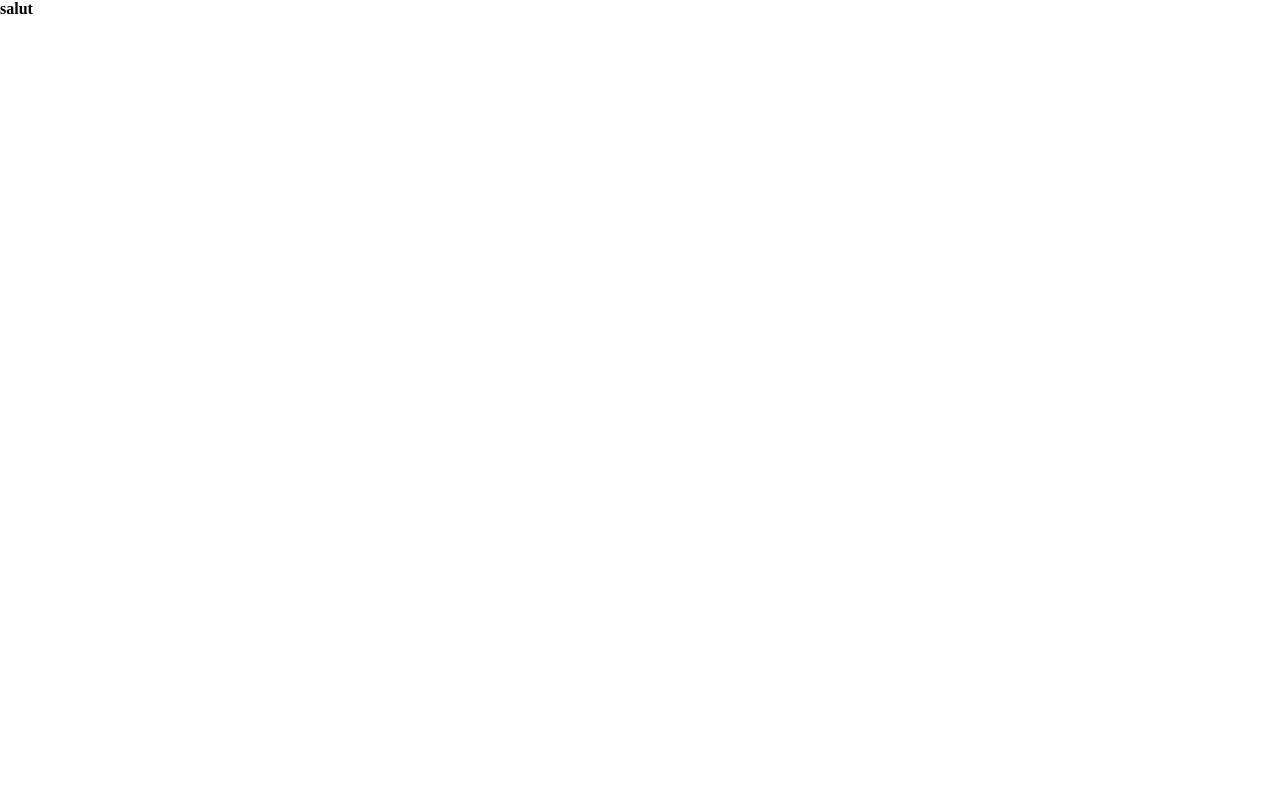
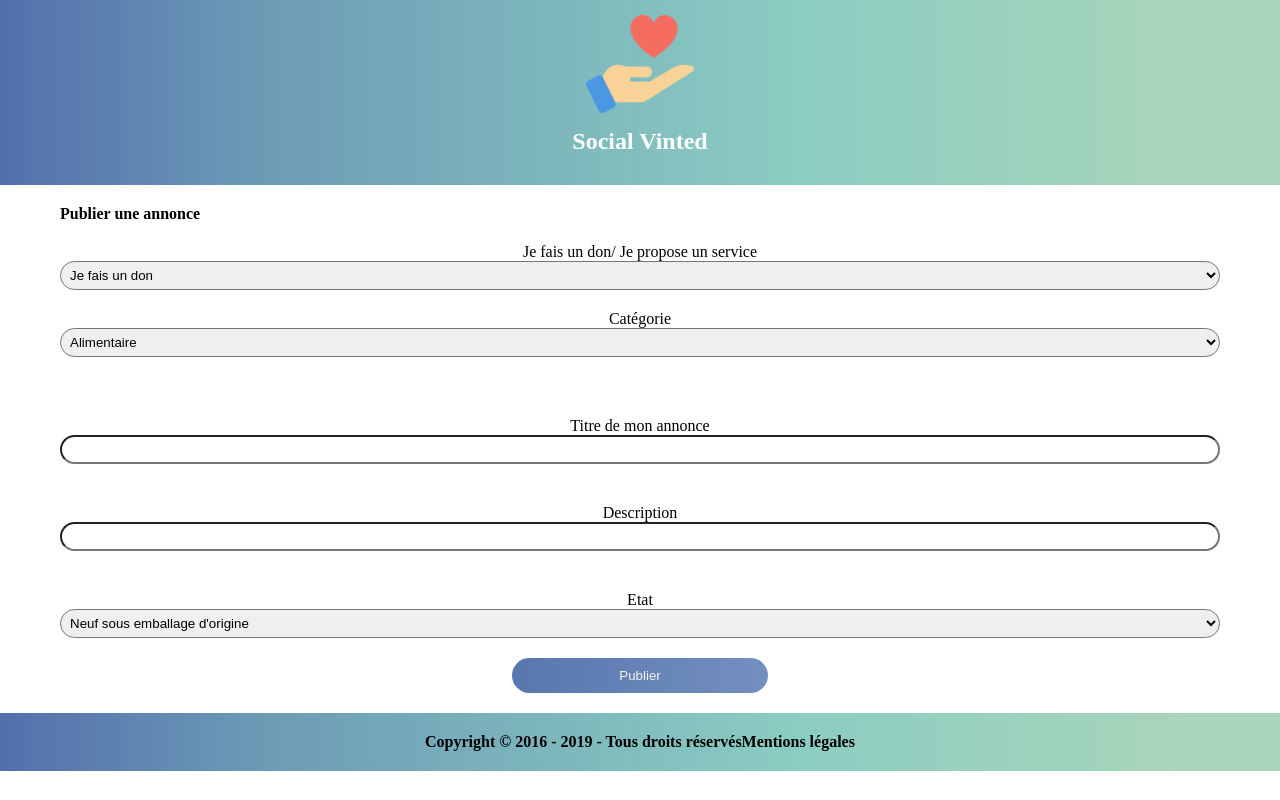
Before and after one commit to Sylviatoo/SocialVinted, a React (Vite) app in the folder client/: page /giving in a window 1280 px wide. Built offline with nearby package versions, Linux system fonts and the light colour scheme.

Commit message:
add: second page and form

```diff
--- /dev/null
+++ b/client/src/components/Form.tsx
@@ -0,0 +1,67 @@
+import { useState } from "react";
+import "../styles/Form.css";
+
+export default function Form() {
+  const [value, setValue] = useState("1");
+
+  return (
+    <>
+      <h1 className="publish">Publier une annonce</h1>
+      <form>
+        <label>
+          Je fais un don/ Je propose un service
+          <select onChange={(event) => setValue(event.target.value)}>
+            <option value="1">Je fais un don</option>
+            <option value="2">Je propose un service</option>
+          </select>
+          {value === "1" ? (
+            <label>
+              Catégorie
+              <select className="category">
+                <option value="1">Alimentaire</option>
+                <option value="2">Produits d'hygiène</option>
+                <option value="3">Vêtements</option>
+                <option value="4">Jouets</option>
+                <option value="5">Electroménager</option>
+                <option value="6">Meuble</option>
+                <option value="7">Produits pour bébé</option>
+                <option value="8">Informatique</option>
+              </select>
+            </label>
+          ) : (
+            <label>
+              Catégorie
+              <select>
+                <option value="1">Bricolage</option>
+                <option value="2">Aide aux courses</option>
+                <option value="3">Garde d'animaux de compagnie</option>
+                <option value="4">Garde d'enfants</option>
+                <option value="5">Soutien aux personnes isolées</option>
+              </select>
+            </label>
+          )}
+        </label>
+
+        <label>
+          Titre de mon annonce
+          <input type="text" name="name" />
+        </label>
+        <label>
+          Description
+          <input type="text" name="name" />
+        </label>
+        <label>
+          Etat
+          <select>
+            <option value="1">Neuf sous emballage d'origine</option>
+            <option value="2">Etat neuf</option>
+            <option value="3">Très bon état</option>
+            <option value="4">Bon état</option>
+            <option value="5">Satisfaisant</option>
+          </select>
+        </label>
+        <input className="submit" type="submit" value="Publier" />
+      </form>
+    </>
+  );
+}
--- a/client/src/components/Giving.tsx
+++ b/client/src/components/Giving.tsx
@@ -1,3 +1,35 @@
+import "../styles/Footer.css";
+import { useNavigate } from "react-router-dom";
+import Footer from "./Footer";
+import Form from "./Form";
+
 export default function Giving() {
-  return <h1>salut</h1>;
+  const imgUrl = "/src/assets/images/LOGO_Social_Vinted.png";
+  const titleFooter = "Copyright © 2016 - 2019 - Tous droits réservés";
+  const mentionslegales = "Mentions légales";
+  const navigate = useNavigate();
+  const handleClick = () => {
+    const setPage = "/";
+    navigate(setPage);
+  };
+  return (
+    <>
+      <header>
+        <div className="header">
+          <img
+            className="logo"
+            alt="logo du site"
+            src={imgUrl}
+            onClick={handleClick}
+            onKeyDown={handleClick}
+          />
+          <h2 className="title">Social Vinted</h2>
+        </div>
+      </header>
+      <main>
+        <Form />
+      </main>
+      <Footer titleFooter={titleFooter} mentionslegales={mentionslegales} />
+    </>
+  );
 }
--- /dev/null
+++ b/client/src/styles/Form.css
@@ -0,0 +1,43 @@
+.publish {
+  margin-left: 60px;
+  margin-top: 20px;
+}
+
+form {
+  display: flex;
+  flex-direction: column;
+}
+
+label {
+  display: flex;
+  flex-direction: column;
+  text-align: center;
+  margin: 20px;
+}
+
+input,
+select {
+  border-radius: 20px;
+  padding: 5px;
+  margin-left: 40px;
+  margin-right: 40px;
+}
+
+.submit {
+  width: 20%;
+  margin-left: 40%;
+  margin-bottom: 20px;
+  border-radius: 20px;
+  background: linear-gradient(90deg, #5877ae 0%, #738fbf 100%);
+  padding-left: 20px;
+  padding-right: 20px;
+  padding-top: 10px;
+  padding-bottom: 10px;
+  color: rgb(244, 244, 244);
+  border-style: none;
+}
+
+.category {
+  margin-left: 20px;
+  margin-right: 20px;
+}
--- /dev/null
+++ b/client/src/styles/Giving.css
@@ -0,0 +1,28 @@
+header {
+  background: linear-gradient(
+    90deg,
+    #536fac 0%,
+    #6d9cb6 21.1%,
+    #8bcdc2 62.6%,
+    #a8d5ba 92.1%
+  );
+}
+
+.header {
+  width: 100%;
+  display: flex;
+  flex-direction: column;
+  align-items: center;
+  padding-bottom: 30px;
+}
+
+.logo {
+  width: 10%;
+  padding: 10px;
+  justify-content: center;
+}
+
+.title {
+  color: white;
+  text-align: center;
+}
```
